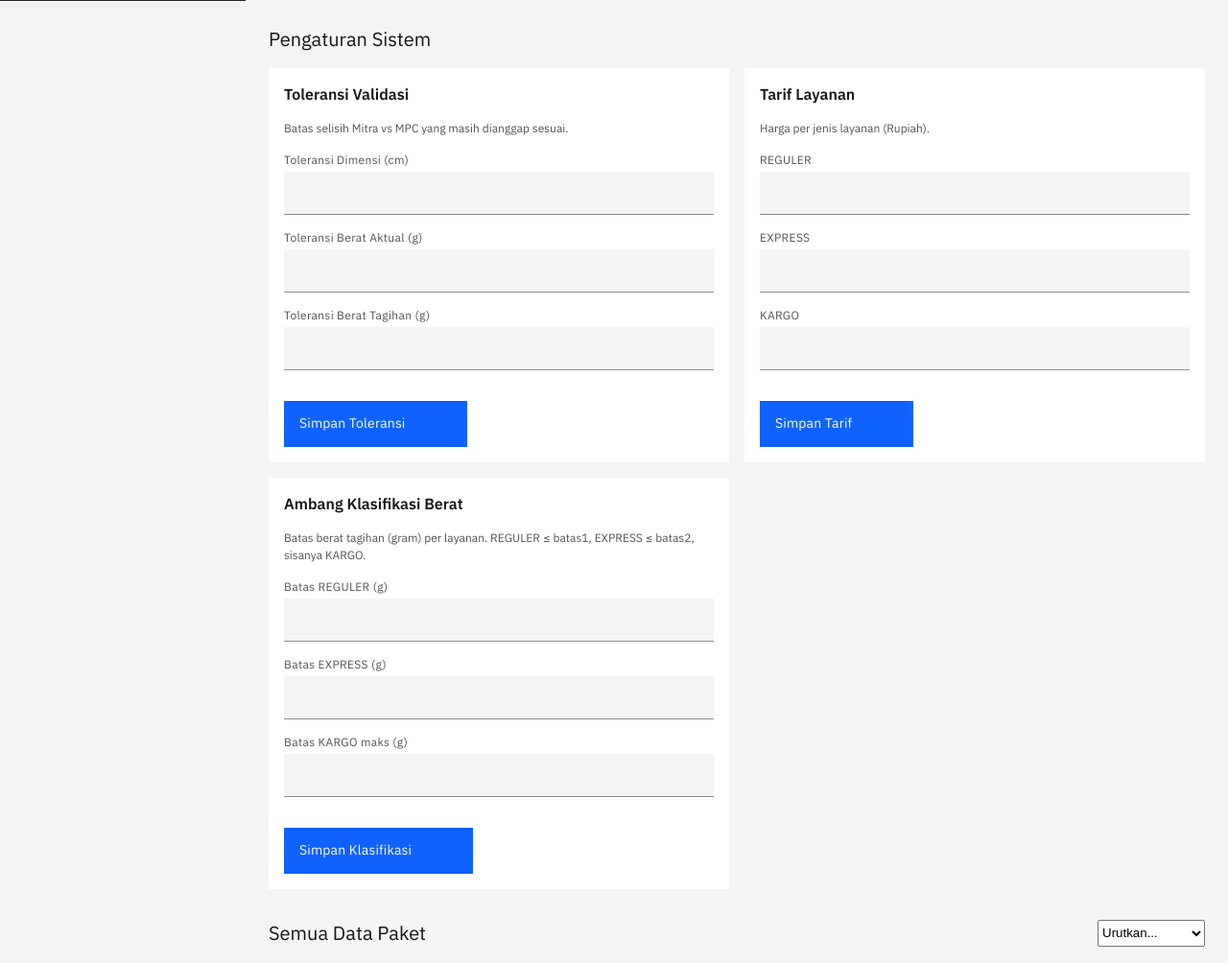
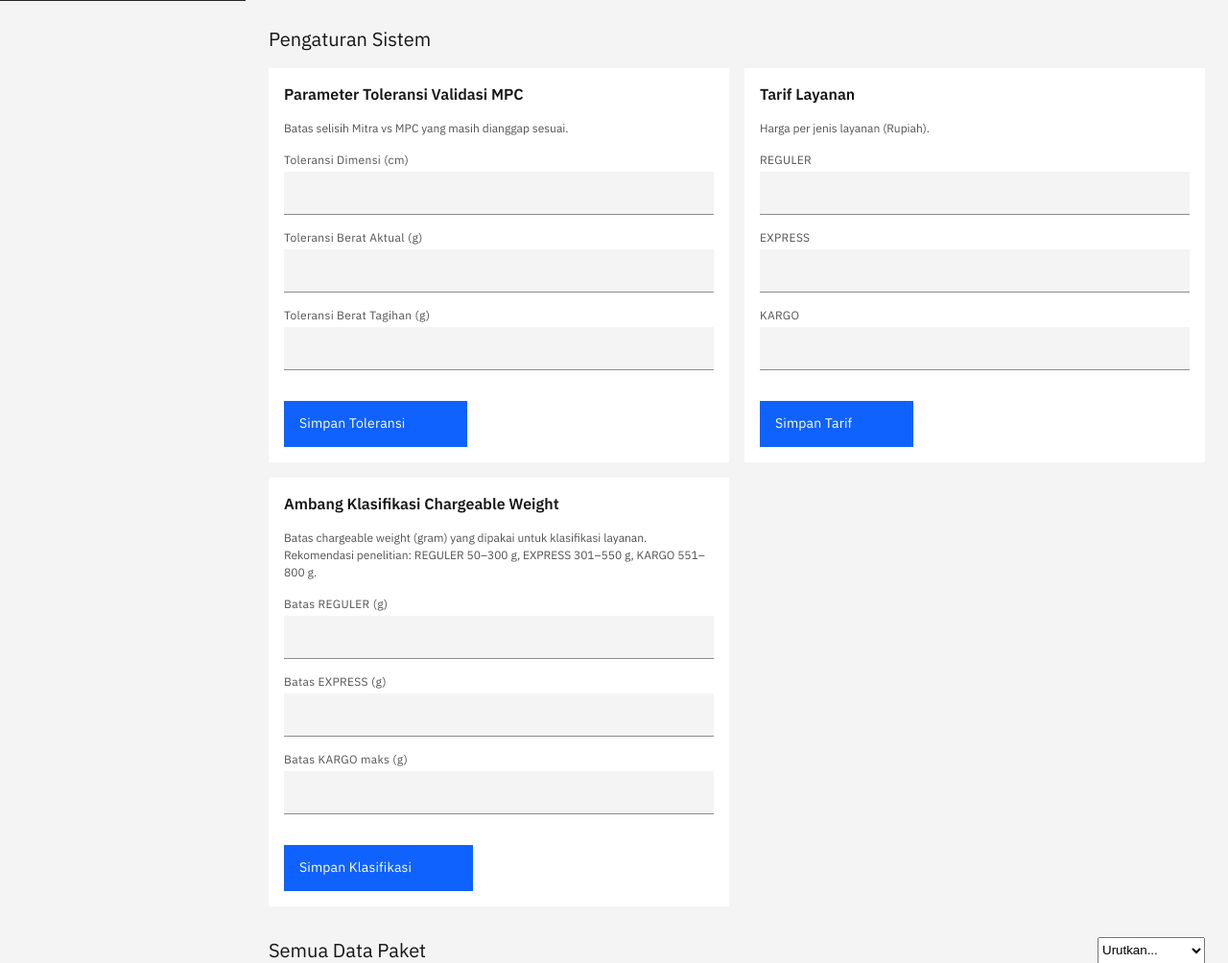
Before and after one commit to h4pp3nstance/sorting-system-ukurku, a Flask app: template web/templates/admin.html in a window 1280 px wide. Shown: the part 799-1803 px from the top of the page at 96% size. Run offline with Flask 3, Linux system fonts and the light colour scheme; the template is opened without the code that fills it, so the values that code supplies are empty; some libraries are stand-ins or nearby versions.

Commit message:
docs(admin): clarify validation tolerance + weight threshold labels
web/templates/admin.html:
- 'Toleransi Validasi' -> 'Parameter Toleransi Validasi MPC' (specify
  scope so admin understands it applies to MPC re-measure comparison).
- 'Ambang Klasifikasi Berat' -> 'Ambang Klasifikasi Chargeable Weight'
  (correct term; uses chargeable_weight not raw weight).
- Helper text expanded with research recommendation:
  REGULER 50-300g, EXPRESS 301-550g, KARGO 551-800g.

```diff
--- a/web/templates/admin.html
+++ b/web/templates/admin.html
@@ -183,7 +183,7 @@
     <h2 class="carbon-heading-03 carbon-mb-05">Pengaturan Sistem</h2>
     <div class="carbon-grid carbon-grid--cols-2">
         <div class="carbon-tile">
-            <h3 class="carbon-heading-02 carbon-mb-05">Toleransi Validasi</h3>
+            <h3 class="carbon-heading-02 carbon-mb-05">Parameter Toleransi Validasi MPC</h3>
             <p class="carbon-helper-text carbon-mb-05">Batas selisih Mitra vs MPC yang masih dianggap sesuai.</p>
             <form method="POST" action="{{ url_for('main.admin_settings_update') }}">
                 <input type="hidden" name="section" value="toleransi">
@@ -235,8 +235,8 @@
         </div>
 
         <div class="carbon-tile">
-            <h3 class="carbon-heading-02 carbon-mb-05">Ambang Klasifikasi Berat</h3>
-            <p class="carbon-helper-text carbon-mb-05">Batas berat tagihan (gram) per layanan. REGULER &le; batas1, EXPRESS &le; batas2, sisanya KARGO.</p>
+            <h3 class="carbon-heading-02 carbon-mb-05">Ambang Klasifikasi Chargeable Weight</h3>
+            <p class="carbon-helper-text carbon-mb-05">Batas chargeable weight (gram) yang dipakai untuk klasifikasi layanan. Rekomendasi penelitian: REGULER 50–300 g, EXPRESS 301–550 g, KARGO 551–800 g.</p>
             <form method="POST" action="{{ url_for('main.admin_settings_update') }}">
                 <input type="hidden" name="section" value="klasifikasi">
                 <div class="form-group">
```
